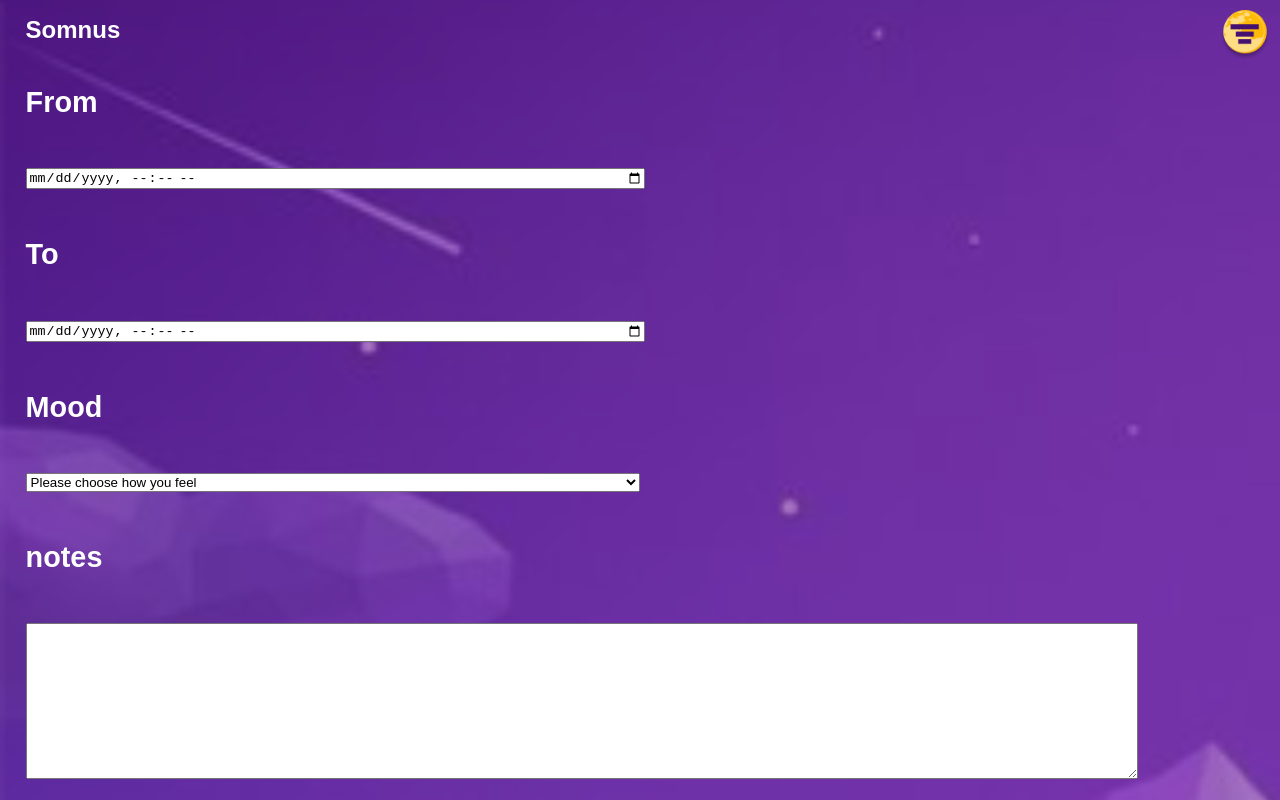
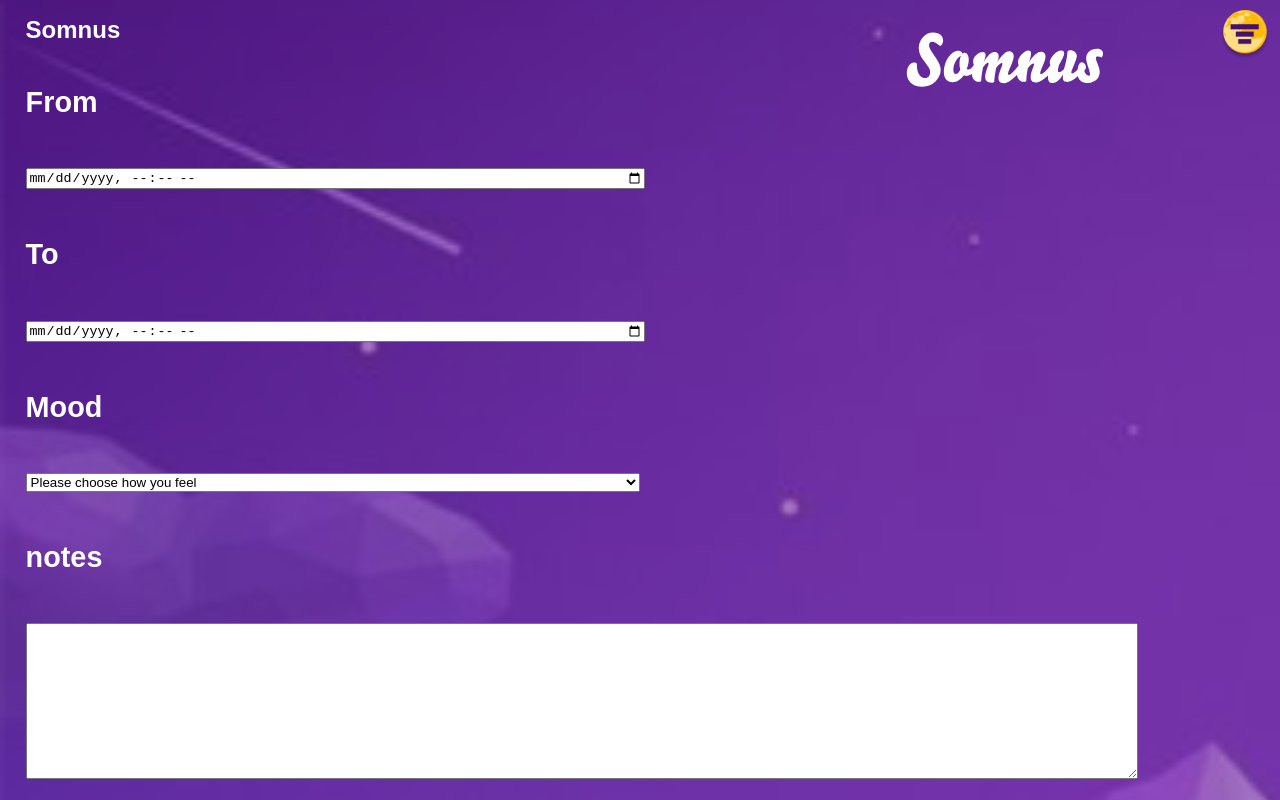
Before and after one commit to Build-Week-Sleep-Tracker-Oct/Front-End, a React (Create React App) app in the folder somnus/: page /sleepentry in a window 1280 px wide. Built offline with nearby package versions, Linux system fonts and the light colour scheme; no server answers; sample sign-in values are in the browser's storage; a web font is replaced by a local one; what uifx would draw is missing.

Commit message:
Added logo to nav

```diff
--- a/somnus/src/App.css
+++ b/somnus/src/App.css
@@ -100,7 +100,7 @@
 	width: 50%;
 }
 
-.login .logo {
+.somnusLogo {
   background-image: url('./assets/Somnus.svg');
   background-repeat: no-repeat;
   background-size: contain;
--- a/somnus/src/App.js
+++ b/somnus/src/App.js
@@ -26,6 +26,7 @@ const App = (props) => {
     <Router>
       <div className="App">
         <nav>
+        <div className='somnusLogo'></div>
         <div className="menuImg"></div>
       <SideBar pageWrapId={"page-wrap"} outerContainerId={"sleep-entry"} />
         </nav>
--- a/somnus/src/components/Login.js
+++ b/somnus/src/components/Login.js
@@ -35,7 +35,6 @@ class Login extends Component {
     render() {
         return (
             <div className='login'>
-                <div className='logo'></div>
 
                 <form onSubmit={this.handleSubmit}>
                     <input
```
